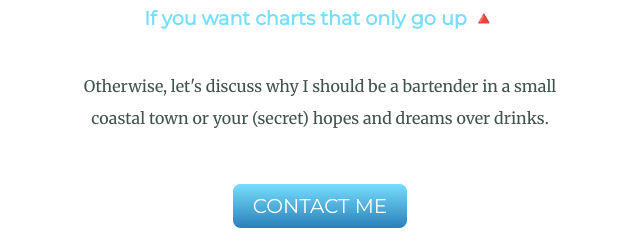
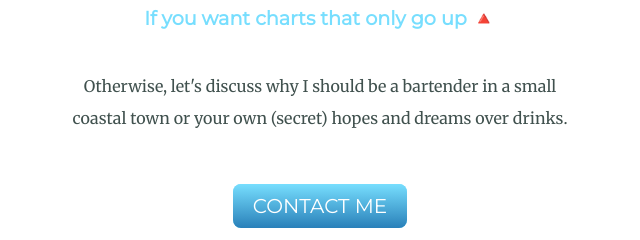
Before and after one commit to vgarga28/webpage, a plain HTML site: page index.html in a window 1280 px wide. Shown: the part 2994-3234 px from the top of the page, 320-960 px from the left. Drawn offline with Linux system fonts and the light colour scheme.

Commit message:
copy change

```diff
--- a/index.html
+++ b/index.html
@@ -49,7 +49,7 @@
         <div class="contact-me">
           <h3>Get In Touch</h3>
           <h4>If you want charts that only go up 🔺</h4>
-          <p class="contact-msg"> Otherwise, let's discuss why I should be a bartender in a small coastal town or your (secret) hopes and dreams over drinks.</p>
+          <p class="contact-msg"> Otherwise, let's discuss why I should be a bartender in a small coastal town or your own (secret) hopes and dreams over drinks.</p>
           <a class="btn" href="mailto:vgarga@gmail.com">CONTACT ME</a>
         </div>
       </div>
```
